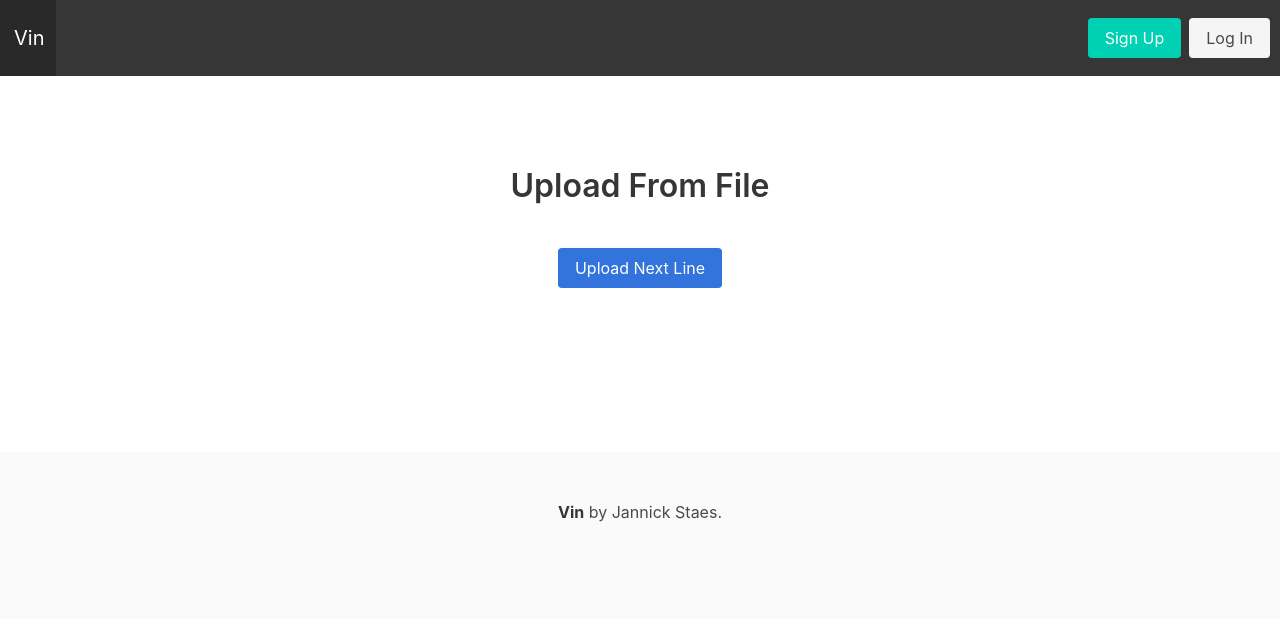
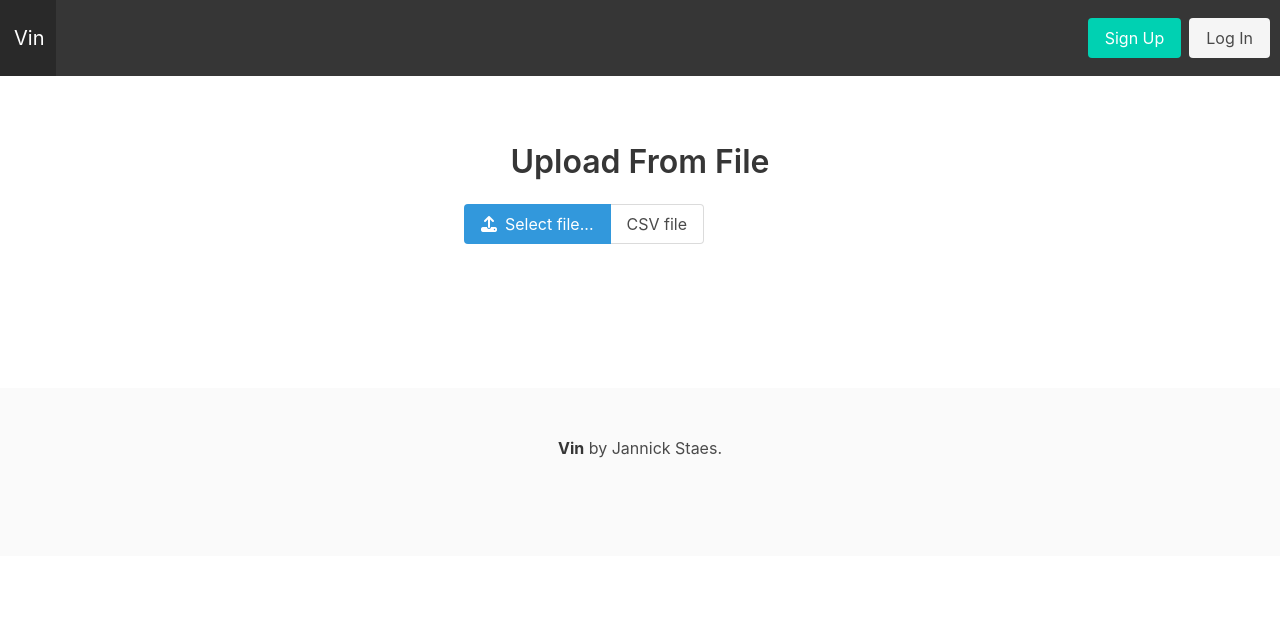
Before and after one commit to JannickStaes/Pharos, a Django app: page /upload/ in a window 1280 px wide. Shown: the top 619 px of the page. Run offline with Django 3.2, Linux system fonts and the light colour scheme; some libraries are stand-ins or nearby versions.

Commit message:
Upload File button

```diff
--- a/Vin Web/Transactions/templates/Transactions/base.html
+++ b/Vin Web/Transactions/templates/Transactions/base.html
@@ -10,6 +10,7 @@
     <link rel="stylesheet" href="{% static 'Transactions/bulma.css' %}">
     <link rel="stylesheet" href="{% static 'Transactions/basic.css' %}">
 
+    <script src="https://kit.fontawesome.com/97ddf60dc4.js" crossorigin="anonymous"></script>
 </head>
 <body>
     <nav class="navbar is-dark is-fixed-top" role="navigation" aria-label="main navigation">
--- a/Vin Web/Transactions/templates/Transactions/csv_upload.html
+++ b/Vin Web/Transactions/templates/Transactions/csv_upload.html
@@ -1,14 +1,26 @@
 {% extends "Transactions/base.html" %}
 
 {% block content %}
-<section class="section is-medium">
+<section class="section is-medium" style="width:25rem; margin-left:auto; margin-right: auto">
     <h1 class="title">
         Upload From File
     </h1>
 
-    <form action = "{% url 'Transactions:upload' %}" method = "POST">
-        {% csrf_token %}
-        <button class="button is-link" type = "submit">Upload Next Line</button>
-    </form>
+    <div class="file is-info has-name">
+        <label class="file-label">
+            <input class="file-input" type="file" name="Upload File">
+            <span class="file-cta">
+                <span class="file-icon">
+                    <i class="fas fa-upload"></i>
+                </span>
+                <span class="file-label">
+                    Select file...
+                </span>
+            </span>
+            <span class="file-name">
+                CSV file
+            </span>
+        </label>
+    </div>
 </section>
 {% endblock content %}
```
Also changed, not shown: Vin Web/Transactions/testdebugging.py (deleted, +0 -12 lines), 1 other file.
